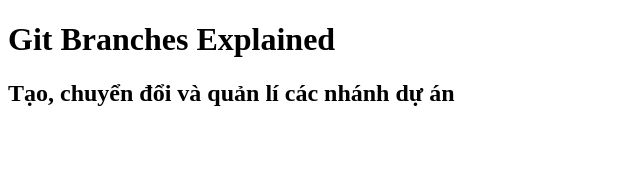
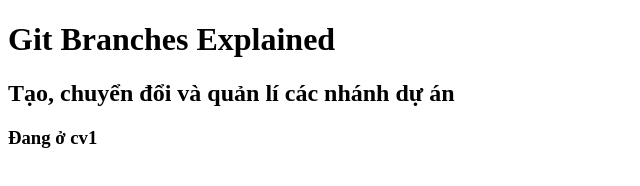
Before and after one commit to Trung-Minh/html_04, a plain HTML site: page index.html in a window 1280 px wide. Shown: the whole page, without its empty margins (0-640 px from the left). Drawn offline with Linux system fonts and the light colour scheme.

Commit message:
1. Sửa ở nhánh sv1

```diff
--- a/index.html
+++ b/index.html
@@ -8,5 +8,6 @@
   <body>
     <h1>Git Branches Explained</h1>
     <h2>Tạo, chuyển đổi và quản lí các nhánh dự án</h2>
+    <h3>Đang ở cv1</h3>
   </body>
 </html>
```
